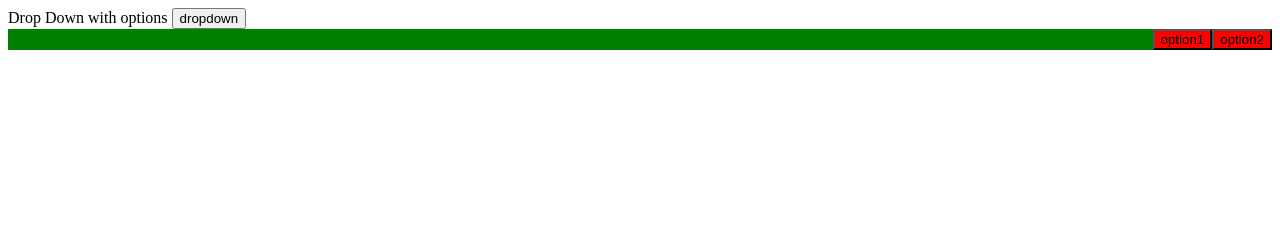
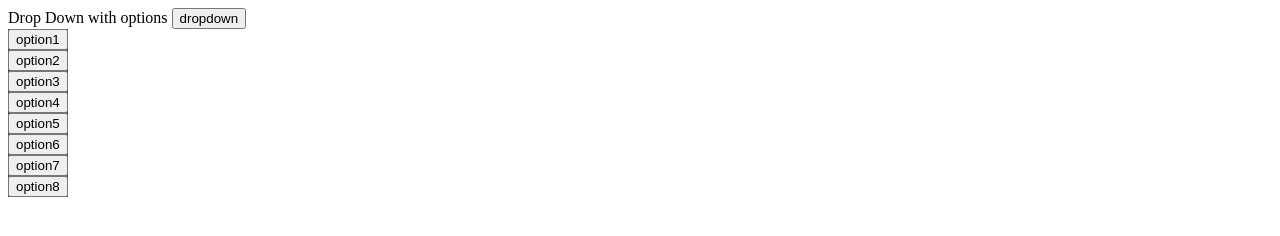
Before and after one commit to jackalot/O-DYNAMIC-USER-INTERFACE-INTERACTIONS, a website built with webpack: page index.html in a window 1280 px wide. Both pictures are taken after a click on the button "dropdown". Built offline with nearby package versions, Linux system fonts and the light colour scheme.

Commit message:
added more options, moved the options to the left of the screen so it looks like a navigation bar, dropdown now tells you whats selected

```diff
--- a/src/createDropDown.js
+++ b/src/createDropDown.js
@@ -40,7 +40,7 @@ function createDropdown(parent, labelText, options) {
   function changeDropDownSelection(newValue) {
     //  changes the current dropdown selection according to which button clicks it
     const dropDownButton = document.querySelector(`#${joined}-dropDownButton`);
-    dropDownButton.textContent = newValue;
+    dropDownButton.textContent = `${newValue} has been selected`;
   }
   function createOptions() {
     //    creates the options for the dropdown and makes it so that each option has a button that
--- a/src/index.css
+++ b/src/index.css
@@ -1,10 +1,13 @@
+
 .dropDown-Options-div {
-    display: flex;
-    flex-direction: row;
-    justify-content: flex-end;
-    align-items: flex-end;
-    background-color: green;
+	display: flex;
+	flex-direction: column;
+	background-color: green;
+	align-items: center;
+    width: fit-content;
 }
 .dropDown-Options {
-    background: red;
+    display: flex;
+    flex-direction: column;
+   align-self: flex-start;
 }
--- a/src/index.js
+++ b/src/index.js
@@ -5,4 +5,4 @@ const body = document.querySelector('body');
 const dropdownDiv = document.createElement('div');
 body.appendChild(dropdownDiv);
 dropdownDiv.id = 'dropdown-div';
-createDropdown(dropdownDiv, 'Drop Down with options ', ['option1', 'option2']);
+createDropdown(dropdownDiv, 'Drop Down with options ', ['option1', 'option2', 'option3', 'option4', 'option5', 'option6', 'option7', 'option8']);
```
Also changed, not shown: dist/main.js.
